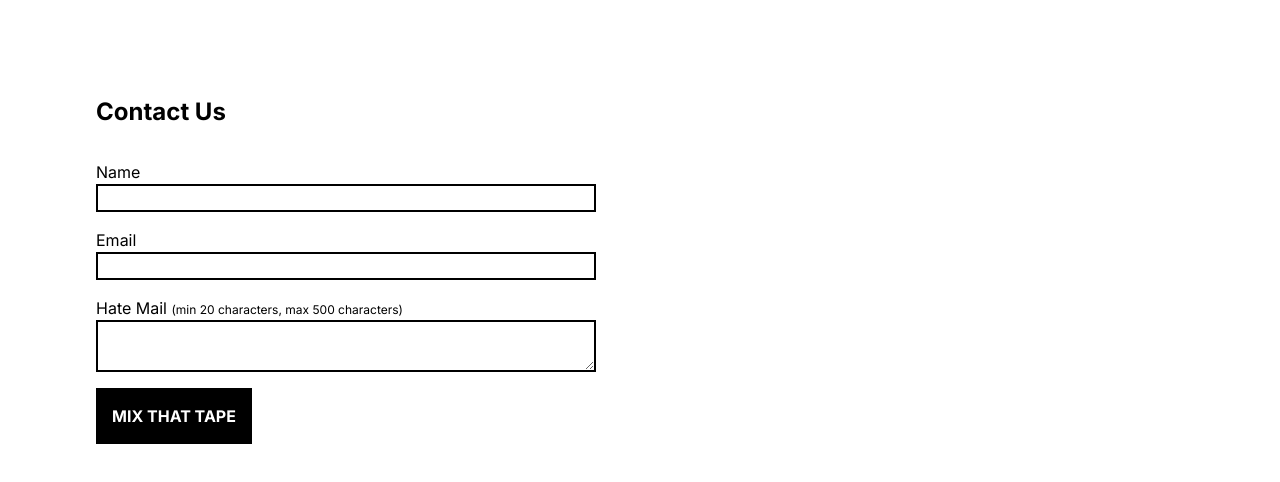
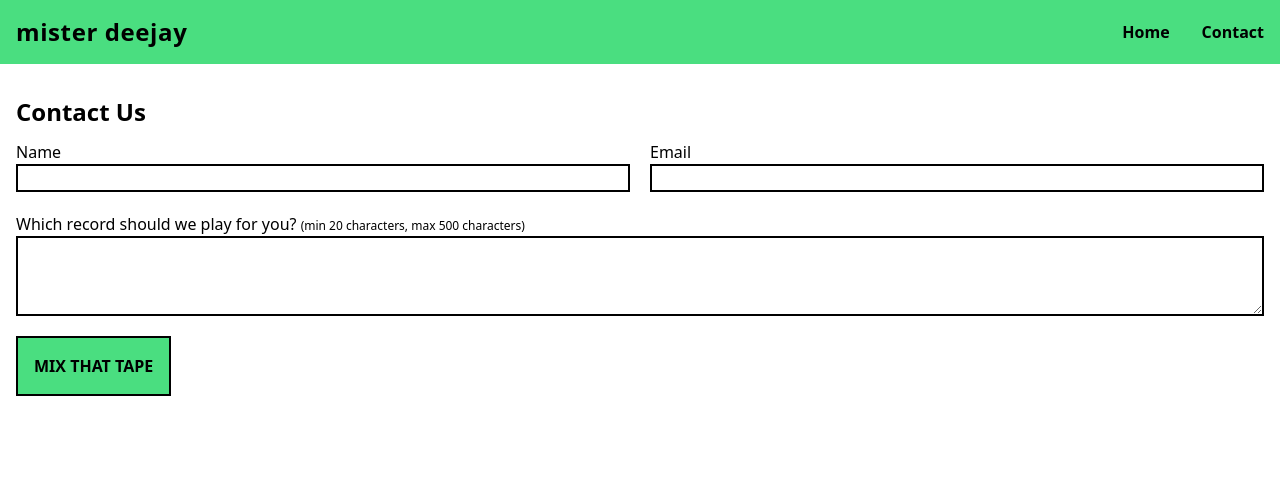
Before and after one commit to CodingZeal/nextjs-server-action-validation, a Next.js app: page /contact in a window 1280 px wide. Shown: the top 482 px of the page. Built offline with nearby package versions, Linux system fonts and the light colour scheme.

Commit message:
Polish up styling

```diff
--- a/app/contact/form.tsx
+++ b/app/contact/form.tsx
@@ -17,7 +17,8 @@ export default function Form({ action, config}: Props) {
   console.log(state)
   return (
     <>
-      <form className='flex flex-col items-start gap-4 w-[500px]' action={formAction}>
+      <form className='flex flex-col items-start gap-4 w-full md:gap-5' action={formAction}>
+        <div className='flex flex-col w-full gap-4 md:flex-row md:gap-5'>
           <label htmlFor='name' className='flex flex-col w-full'>
             <span className='mr-2'>Name</span>
             <input id='name' type='text' name='name' className='border-black border-2' />
@@ -26,11 +27,12 @@ export default function Form({ action, config}: Props) {
             <span className='mr-2'>Email</span>
             <input id='email' type='text' name='email' className='border-black border-2' />
           </label>
+        </div>
         <label htmlFor='message' className='flex flex-col w-full'>
-          <span className='mr-2'>Hate Mail <span className='text-xs'>(min {config.message.min} characters, max {config.message.max} characters)</span></span>
-          <textarea id='message' name='message' className='border-black border-2' />
+          <span className='mr-2'>Which record should we play for you? <span className='text-xs'>(min {config.message.min} characters, max {config.message.max} characters)</span></span>
+          <textarea id='message' name='message' className='border-black border-2 min-h-20' />
         </label>
-        <button className='bg-black text-white p-4 uppercase font-bold'>Mix that Tape</button>
+        <button className='cursor-pointer bg-green-400 border-2 border-black text-black p-4 uppercase font-bold hover:bg-yellow-300 hover:text-black'>Mix that Tape</button>
       </form>
     </>
   )
--- a/app/contact/page.tsx
+++ b/app/contact/page.tsx
@@ -6,7 +6,7 @@ export default async function Contact() {
 
   return (
     <>
-      <h1 className='text-2xl font-bold mb-8'>Contact Us</h1>
+      <h1 className='text-2xl font-bold mb-3'>Contact Us</h1>
       <Form config={config} action={contactAction}></Form>
     </>
   )
--- a/app/layout.tsx
+++ b/app/layout.tsx
@@ -1,8 +1,7 @@
 import type { Metadata } from 'next'
-import { Inter } from 'next/font/google'
+import Link from 'next/link'
+
 import './globals.css'
-
-const inter = Inter({ subsets: ['latin'] })
 
 export const metadata: Metadata = {
   title: 'Create Next App',
@@ -16,10 +15,19 @@ export default function RootLayout({
 }) {
   return (
     <html lang="en">
-      <body className={inter.className}>
-      <main className="p-24">
-        {children}
-      </main>
+      <body>
+        <main className="flex flex-col items-center w-full">
+          <nav className='bg-green-400 p-4 flex justify-between items-center w-full'>
+            <h1 className='text-black font-bold text-2xl tracking-wide'>mister deejay</h1>
+            <ul className='flex justify-end gap-8 text-black font-semibold'>
+              <li><Link href="/">Home</Link></li>
+              <li><Link href="/contact">Contact</Link></li>
+            </ul>
+          </nav>
+          <section className='w-full max-w-7xl px-4 py-8'>
+            {children}
+          </section>
+        </main>
       </body>
     </html>
   )
--- a/app/page.tsx
+++ b/app/page.tsx
@@ -3,8 +3,8 @@ import Link from 'next/link'
 export default function Home() {
   return (
     <>
-      <h1 className='text-2xl font-bold'>Home</h1>
-      <p>Hey there mister DJ. <Link href='/contact' className='text-blue-700 underline'>Put a record on.</Link></p>
+      <h1 className='text-2xl font-bold mb-3'>Home</h1>
+      <p>Hey there mister deejay. <Link href='/contact' className='text-green-700 underline font-semibold hover:no-underline'>Put a record on.</Link></p>
     </>
   )
 }
```
Lines whose indentation alone changed are shown as unchanged.
